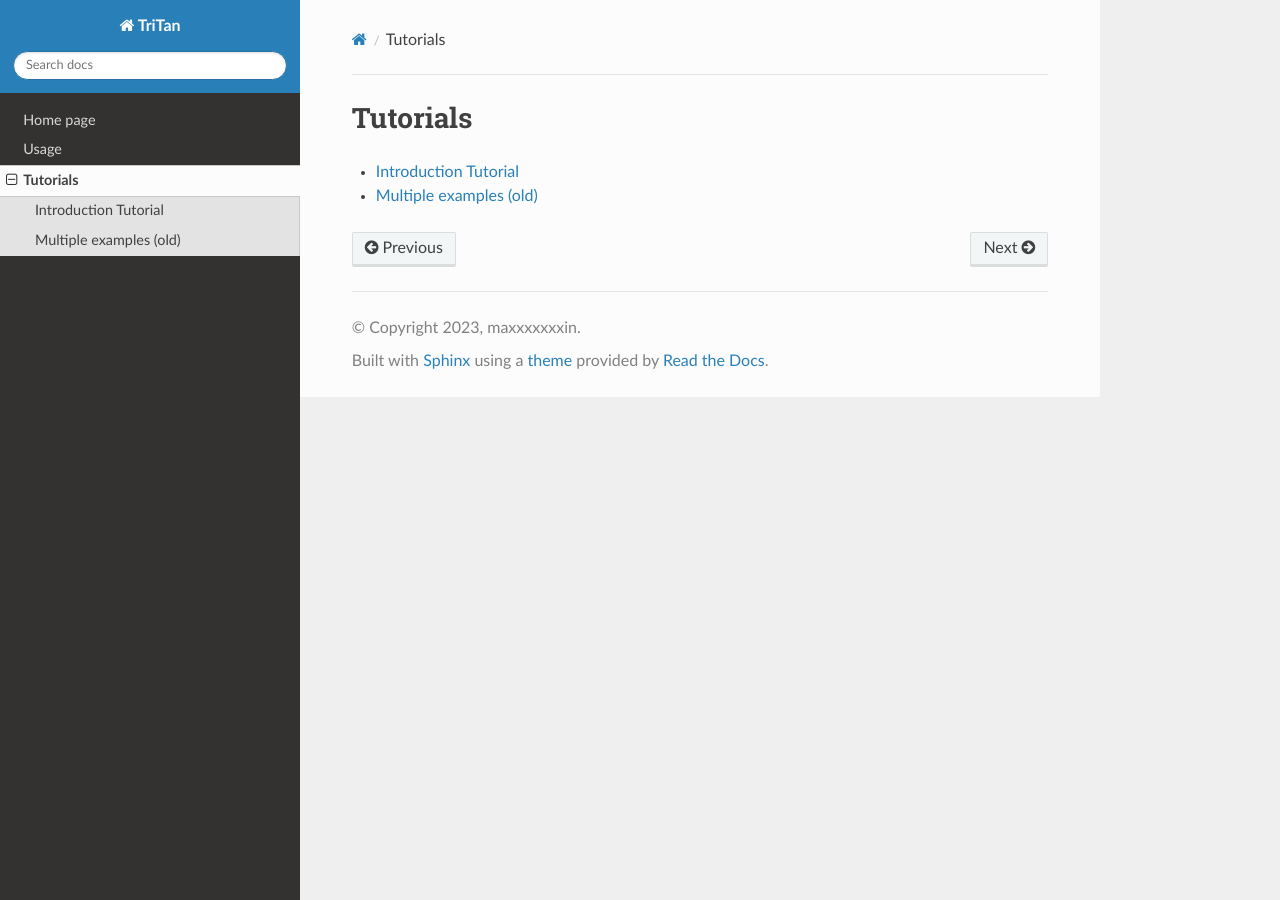
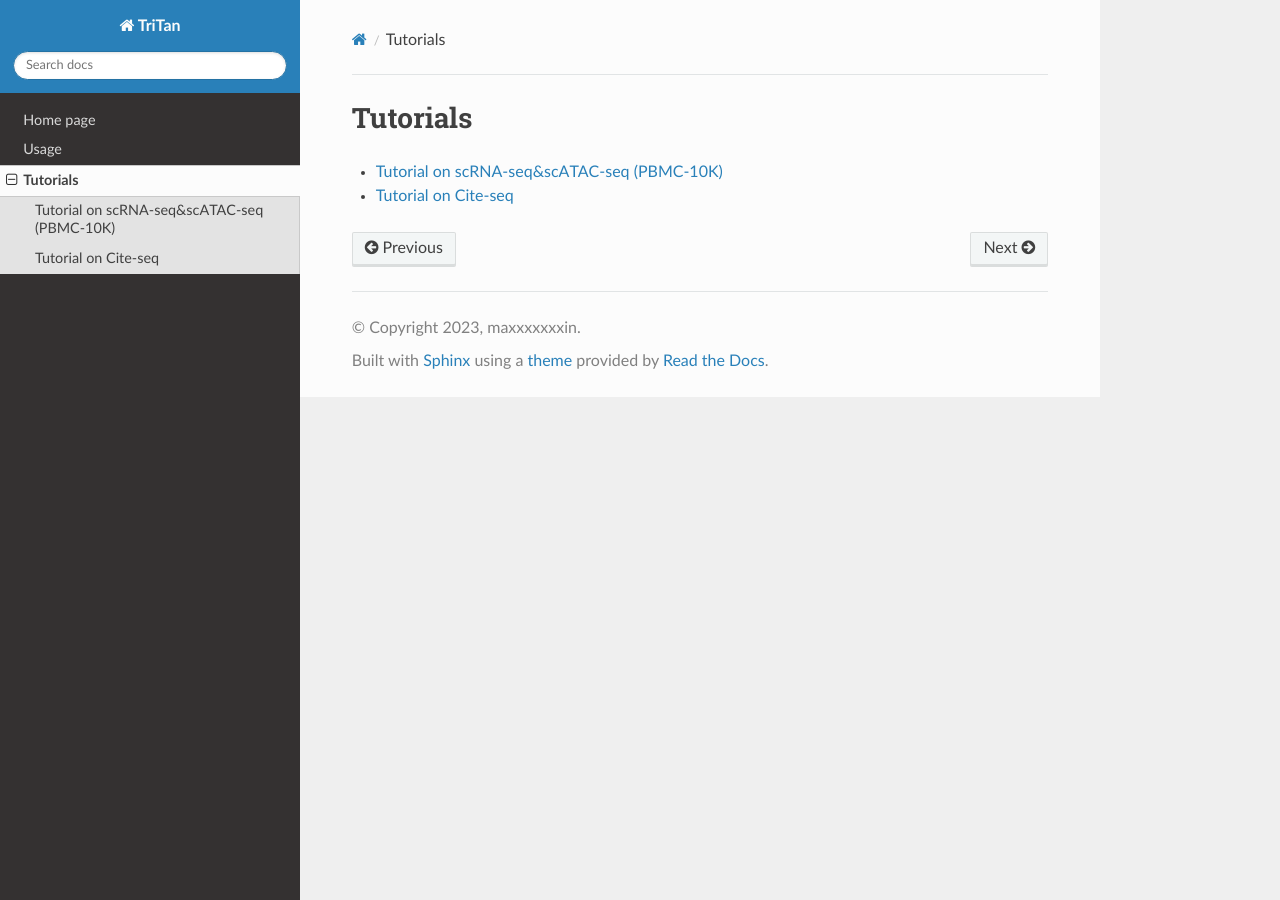
Before and after one commit to maxxxxxxxin/rtd-tutorial, a Sphinx documentation site: the page built from docs/source/tutorials.rst, in a window 1280 px wide. Built offline with Sphinx 7.4.7 and the Read the Docs theme 2.0.0, drawn with Linux system fonts in a browser that asks for light colours.

Commit message:
Update tutorials.rst

```diff
--- a/docs/source/tutorials.rst
+++ b/docs/source/tutorials.rst
@@ -2,5 +2,5 @@ Tutorials
 =========
 
 .. toctree::
-     Introduction Tutorial <notebooks/Cite_seq>
-     Multiple examples (old) <notebooks/Cite_seq>
+     Tutorial on scRNA-seq&scATAC-seq (PBMC-10K) <notebooks/Cite_seq>
+     Tutorial on Cite-seq <notebooks/Cite_seq>
```
